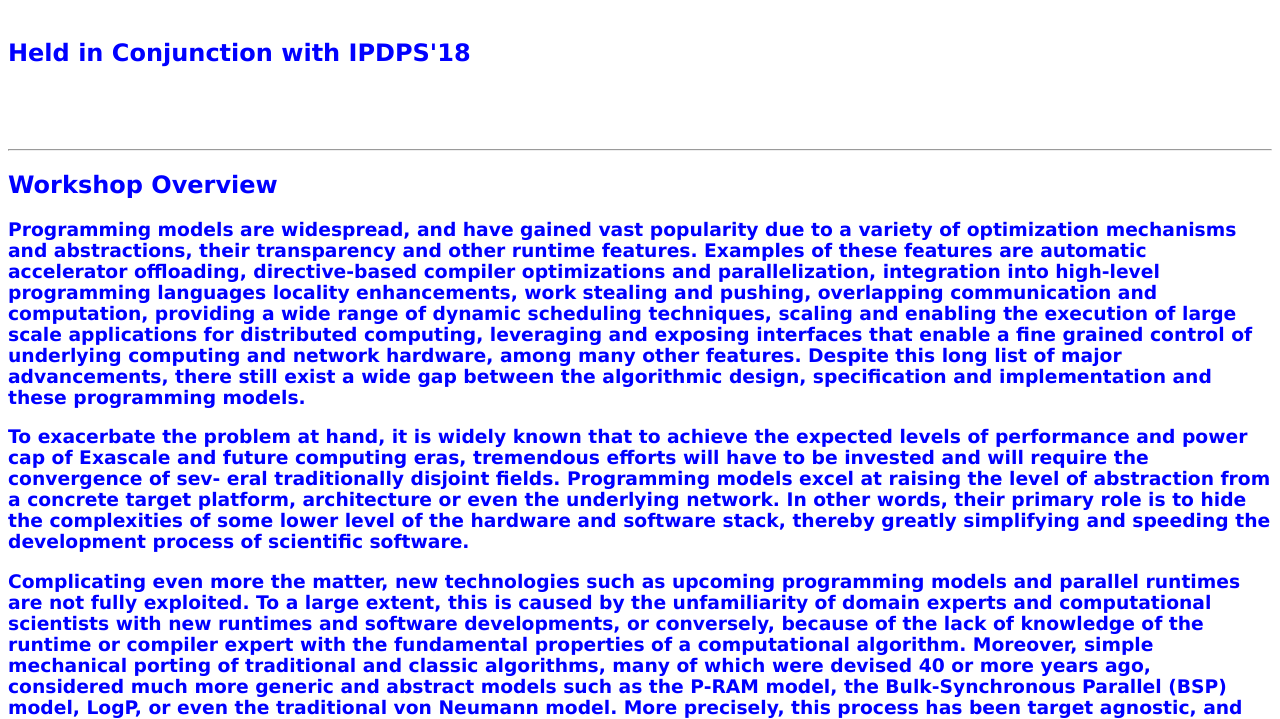
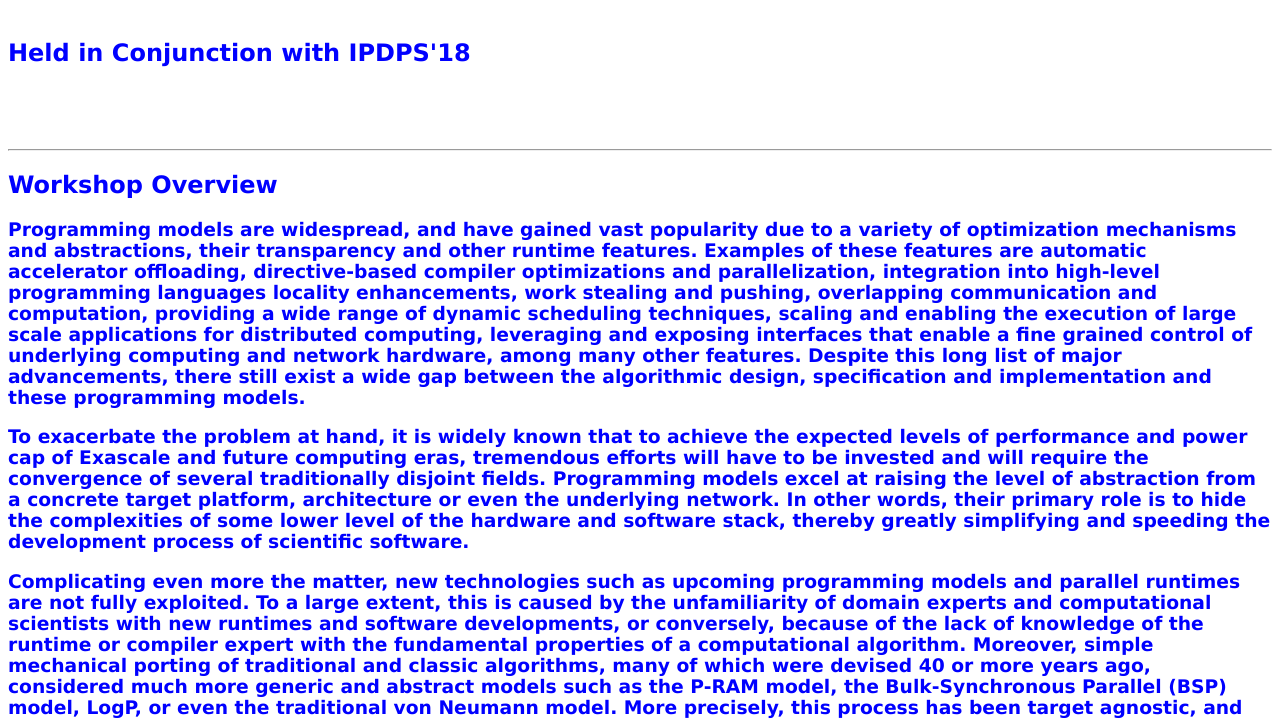
Before and after one commit to kongm/kongm.github.io, a plain HTML site: page index.html in a window 1280 px wide. Shown: the part 81-800 px from the top of the page. Drawn offline with Linux system fonts and the light colour scheme.

Commit message:
Adding content ...

```diff
--- a/index.html
+++ b/index.html
@@ -41,7 +41,7 @@ specification and implementation and these programming models.
 To exacerbate the problem at hand, it is widely known that to achieve the
 expected levels of performance and power cap of Exascale and future computing
 eras, tremendous efforts will have to be invested and will require the
-convergence of sev- eral traditionally disjoint fields.  Programming models
+convergence of several traditionally disjoint fields.  Programming models
 excel at raising the level of abstraction from a concrete target platform,
 architecture or even the underlying network. In other words, their primary role
 is to hide the complexities of some lower level of the hardware and software
```
